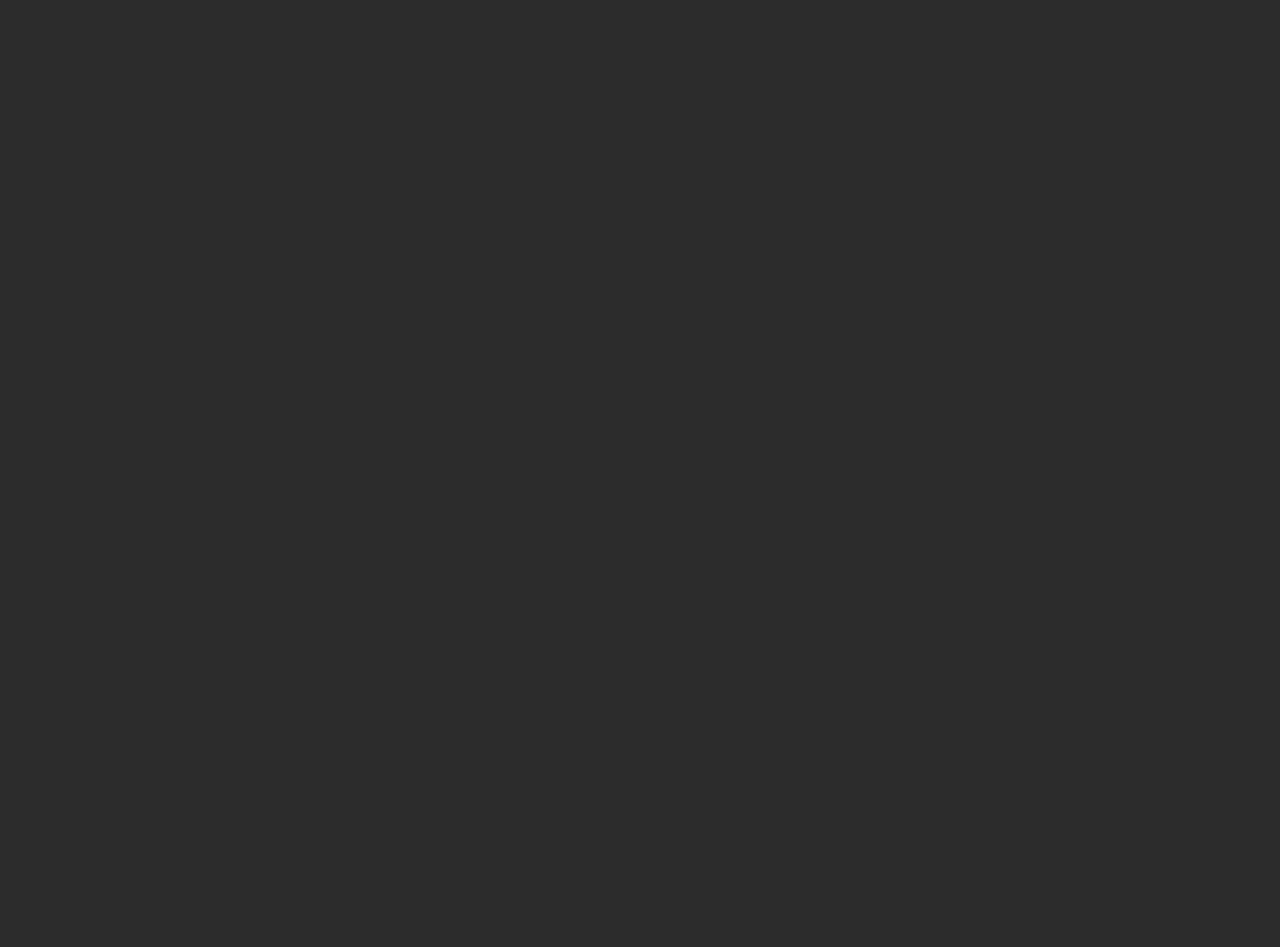
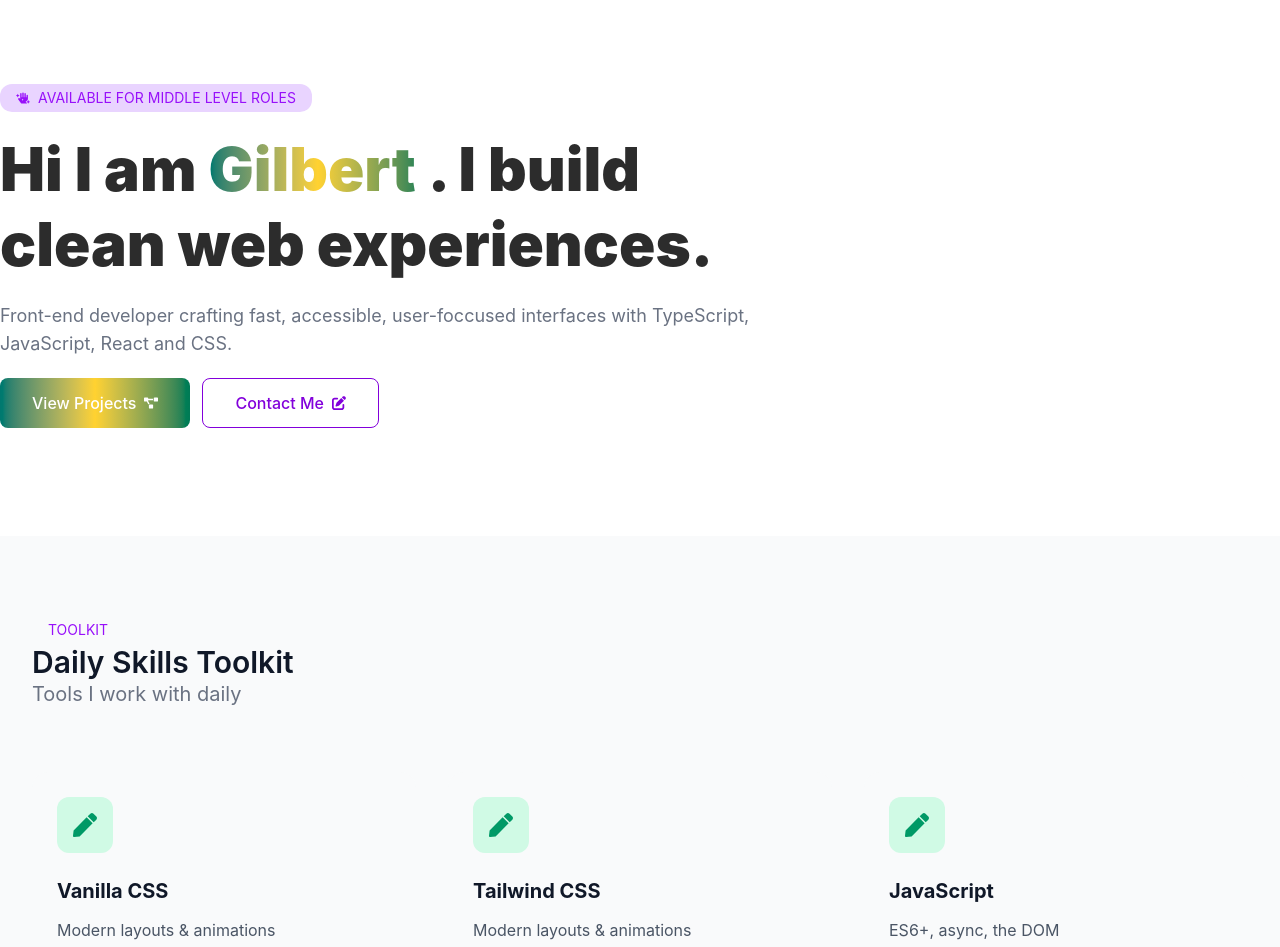
Before and after one commit to Gideb/Personal-Portfolio, a React (Vite) app: page / in a window 1280 px wide. Shown: the part 145-1092 px from the top of the page. Before the commit the page ends 800 px from the top, so only its background shows below. Built offline with nearby package versions, Linux system fonts and the light colour scheme.

Commit message:
first commit, navber done

```diff
--- a/src/App.css
+++ b/src/App.css
@@ -2,11 +2,11 @@
 
 :root {
 
-    --Text: #F9F6F0;
+    --Background: #F9F6F0;
     --PrimaryColor: #2A9D8F;
     --SecondaryColor: #FF6B6B;
     --AccentColor: #8D8D8D;
-    --Background: #2C2C2C;
+    --Text: #2C2C2C;
     --navy: #000080;
 }
 
--- /dev/null
+++ b/src/components/Props/Heading.jsx
@@ -0,0 +1,11 @@
+import React from "react";
+
+const Heading = ({ title }) => {
+  return (
+    <div className="text-xl md:text-2xl lg:text-3xl font-semibold text-gray-900 max-w-xl">
+      <h2>{title}</h2>
+    </div>
+  );
+};
+
+export default Heading;
--- /dev/null
+++ b/src/components/Props/Subheading.jsx
@@ -0,0 +1,11 @@
+import React from "react";
+
+const Subheading = ({ description }) => {
+  return (
+    <div className="max-w-3xl text-gray-500 lg:text-xl md:text-lg text-md">
+      {description}
+    </div>
+  );
+};
+
+export default Subheading;
--- /dev/null
+++ b/src/components/Props/Topic.jsx
@@ -0,0 +1,21 @@
+import React from "react";
+
+const Topic = ({ topic, icon: Icon, variant = "noBg" }) => {
+
+  const styles = { bg: "bg-purple-200", nobg: "bg-transparent text-color-600" };
+
+  const base =
+    "inline-flex justify-center items-center gap-2 px-4 h-7 uppercase tracking-none rounded-xl";
+
+    const color = "text-purple-600";
+
+
+  return (
+    <div className={`${base} ${styles[variant]}`}>
+      {Icon && <Icon className={`text-sm ${color}`} />}
+      <span className={` text-sm ${color} `}>{topic}</span>
+    </div>
+  );
+};
+
+export default Topic;
--- a/src/components/sections/homepage/HeroSection.jsx
+++ b/src/components/sections/homepage/HeroSection.jsx
@@ -1,11 +1,56 @@
-import React from 'react'
+import React from "react";
+import Topic from "../../Props/Topic";
+import { FaHandSparkles, FaPhoneSquare, FaProjectDiagram } from "react-icons/fa";
+import Button from "../../ui/Button";
+import { FaPenToSquare } from "react-icons/fa6";
 
 const HeroSection = () => {
   return (
-    <div>
+    <section
+      id="hero"
+      className="scroll-mt-16 relative mt-10 sm:mt-5  w-full overflow-hidden bg-white py-8 sm:py-8 lg:py-22"
+      aria-label="Hero section"
+    >
+      <div className="max-w-7xl mx-auto bg-white items-center my-5 space-y-8 flex">
+        <div className="space-y-5">
+          <Topic
+            color="purple"
+            icon={FaHandSparkles}
+            topic="Available for middle level roles"
+            variant="bg"
+          />
 
-    </div>
-  )
-}
+          <h2 className="max-w-3xl text-4xl md:text-5xl lg:text-6xl font-black leading-tight">
+            Hi I am{" "}
+            <span className="bg-clip-text text-transparent bg-linear-to-r from-teal-700 via-amber-300 to-emerald-700">
+              Gilbert{" "}
+            </span>
+            . I build clean web experiences.
+          </h2>
+          <p className="max-w-3xl text-xl sm:text-lg text-gray-500">
+            Front-end developer crafting fast, accessible, user-foccused
+            interfaces with TypeScript, JavaScript, React and CSS.
+          </p>
+<div className="flex sm:flex-col md:flex-row gap-3">
+  <Button
+            buttonText="View Projects"
+            icon={FaProjectDiagram}
+            path="/projects"
+            variant="secondary"
+          />
 
-export default HeroSection
+          <Button
+            buttonText="Contact Me"
+            icon={FaPenToSquare}
+            path="/contact"
+            variant="primary"
+          />
+</div>
+
+        </div>
+      </div>
+    </section>
+  );
+};
+
+export default HeroSection;
--- a/src/components/sections/homepage/SkillsPreview.jsx
+++ b/src/components/sections/homepage/SkillsPreview.jsx
@@ -1,9 +1,56 @@
-import React from 'react'
+import React from "react";
+import { FaPen } from "react-icons/fa";
+import Card from "../../ui/Card";
+import Topic from "../../Props/Topic";
+import Heading from "../../Props/Heading";
+import Subheading from "../../Props/Subheading";
 
 const SkillsPreview = () => {
+  const skills = [
+    {
+      title: "Vanilla CSS",
+      description: "Modern layouts & animations",
+      icon: FaPen,
+    },
+    {
+      title: "Tailwind CSS",
+      description: "Modern layouts & animations",
+      icon: FaPen,
+    },
+    { title: "JavaScript", description: "ES6+, async, the DOM", icon: FaPen },
+    { title: "React", description: "Hooks, Router, Context", icon: FaPen },
+    { title: "TypeScript", description: "TypeScript Content", icon: FaPen },
+    {
+      title: "Node.js",
+      description: "Rest API's, Authentication",
+      icon: FaPen,
+    },
+  ];
+
   return (
-    <div>SkillsPreview</div>
-  )
-}
+    <div className="py-20 bg-gray-50">
+      <div className="max-w-7xl mx-auto px-4 sm:px-6 lg:px-8">
+        <div className="text-center mb-16">
+          <div className="text-left">
+            <Topic topic="toolkit" />
+            <Heading title="Daily Skills Toolkit" />
+            <Subheading description="Tools I work with daily" />
+          </div>
+        </div>
 
-export default SkillsPreview
+        <div className="grid md:grid-cols-2 lg:grid-cols-3 gap-8">
+          {skills.map((skill, index) => (
+            <Card
+              key={index}
+              title={skill.title}
+              icon={skill.icon}
+              description={skill.description}
+              color="teal"
+            />
+          ))}
+        </div>
+      </div>
+    </div>
+  );
+};
+export default SkillsPreview;
--- a/src/components/ui/Button.jsx
+++ b/src/components/ui/Button.jsx
@@ -1,9 +1,26 @@
-import React from 'react'
+import React from "react";
+import { Link } from "react-router-dom";
 
-const Button = () => {
+const Button = ({ path, buttonText, icon: Icon, variant = "primary" }) => {
+  const base =
+    "md:inline-flex flex items-center gap-2 justify-center gap-2 px-8 py-3 rounded-lg font-medium transition-all duration-300 hover:-translate-y-1";
+
+  const styles = {
+    secondary:
+      " text-white bg-linear-to-r from-teal-700 via-amber-300 to-emerald-700",
+
+    primary: "text-purple-700 bg-white border",
+  };
+
   return (
-    <div>Button</div>
-  )
-}
+    <Link to={path} className={`${base}  ${styles[variant]} group`}>
+      <span> {buttonText}</span>
 
-export default Button
+      {Icon && (
+        <Icon className="text-sm transiton-transform duration-300 group-hover:translate-x-1" />
+      )}
+    </Link>
+  );
+};
+
+export default Button;
--- /dev/null
+++ b/src/components/ui/Card.jsx
@@ -0,0 +1,40 @@
+const Card = ({ key, title, icon: Icon, description, color }) => {
+  const colorClasses = {
+    emerald: {
+      bg: "bg-emerald-100",
+      text: "text-emerald-600",
+    },
+    blue: {
+      bg: "bg-blue-100",
+      text: "text-blue-600",
+    },
+    purple: {
+      bg: "bg-purple-100",
+      text: "text-purple-600",
+    },
+    // Add more colors as needed
+  };
+
+  const selectedColor = colorClasses[color] || colorClasses.emerald;
+
+  return (
+    <div
+      key={key}
+      className="group p-6 bg-gray-50 rounded-2xl hover:bg-white hover:shadow-xl transition-all duration-300 border border-transparent hover:border-gray-100"
+    >
+      <div
+        className={`w-14 h-14 rounded-xl ${selectedColor.bg} flex items-center justify-center mb-6 group-hover:scale-110 transition-transform`}
+      >
+        {Icon && (
+          <Icon
+            className={`w-6 h-6 ${selectedColor.text} transition duration-400 group-hover:rotate-6 hover:scale-105`}
+          />
+        )}
+      </div>
+      <h4 className="text-xl font-bold text-gray-900 mb-3">{title}</h4>
+      <p className="text-gray-600 leading-relaxed">{description}</p>
+    </div>
+  );
+};
+
+export default Card;
--- a/src/pages/Home.jsx
+++ b/src/pages/Home.jsx
@@ -1,11 +1,13 @@
 import React from "react";
 import HeroSection from "../components/sections/homepage/HeroSection";
 import ProjectHighlight from "../components/sections/homepage/FeaturedProjects.jsx";
+import SkillsPreview from "../components/sections/homepage/SkillsPreview.jsx";
 
 const Home = () => {
   return (
     <div>
       <HeroSection />
+      <SkillsPreview />
       <ProjectHighlight />
     </div>
   );
```
